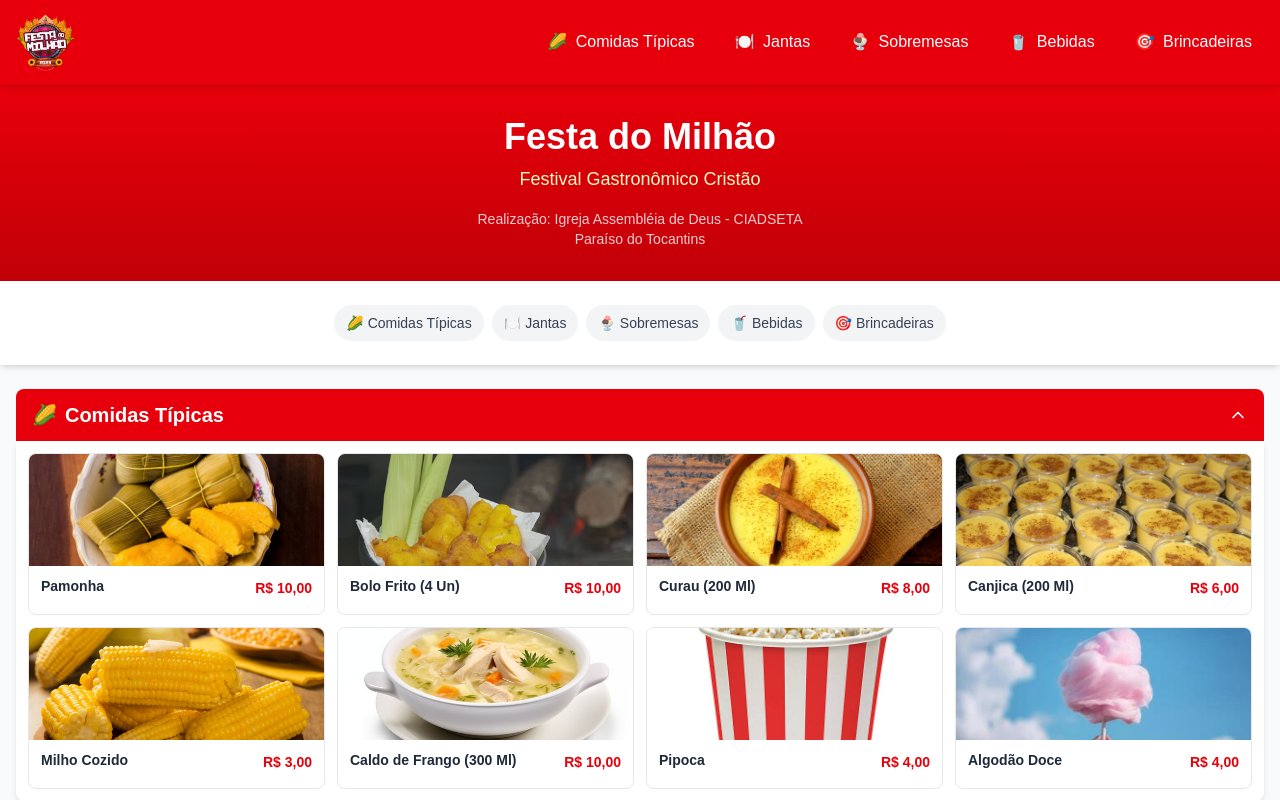
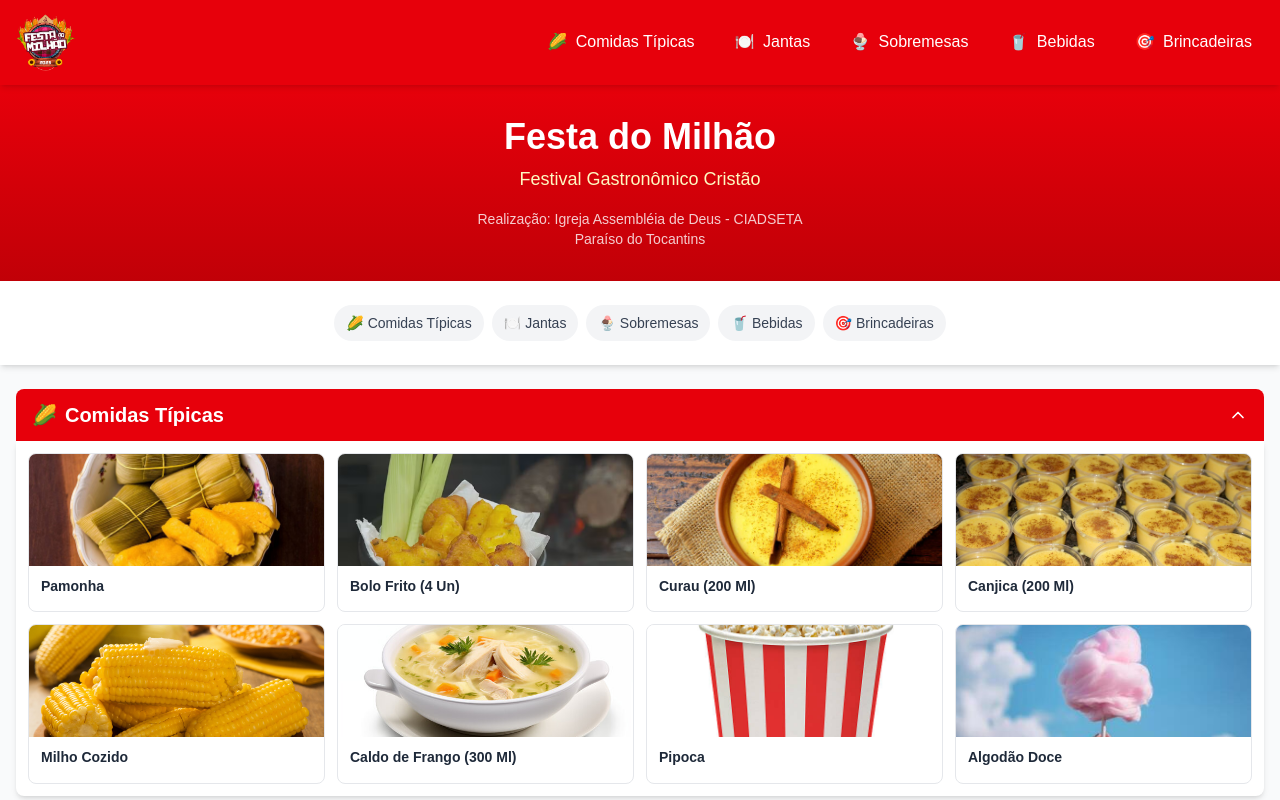
Before and after one commit to soualexandre/cardapio, a Next.js app in the folder code/: page / in a window 1280 px wide. Shown: the top 800 px of the page. Built offline with nearby package versions, Linux system fonts and the light colour scheme.

Commit message:
fix_change_preco

```diff
--- a/code/app/page.tsx
+++ b/code/app/page.tsx
@@ -237,7 +237,7 @@ export default function Cardapio() {
                         <div className="p-3">
                           <div className="flex justify-between items-start">
                             <h3 className="text-sm font-bold text-gray-800 leading-tight">{item.nome}</h3>
-                            <span className="text-sm font-bold text-red-600 ml-1">{item.preco}</span>
+                            {/* <span className="text-sm font-bold text-red-600 ml-1">{item.preco}</span> */}
                           </div>
                           <p className="text-xs text-gray-600 mt-1 line-clamp-2">{item.descricao}</p>
                         </div>
```
